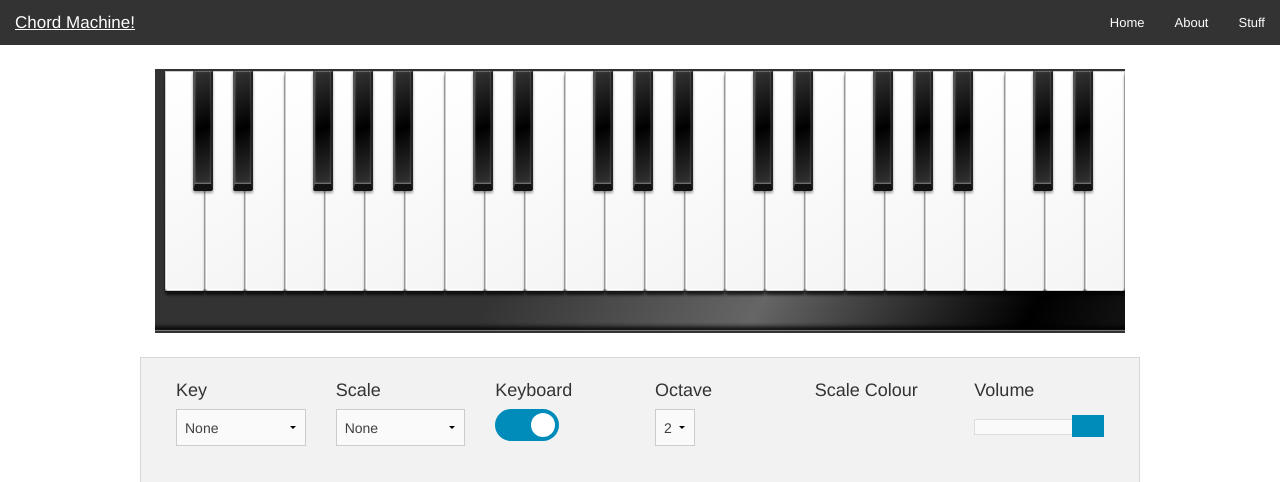
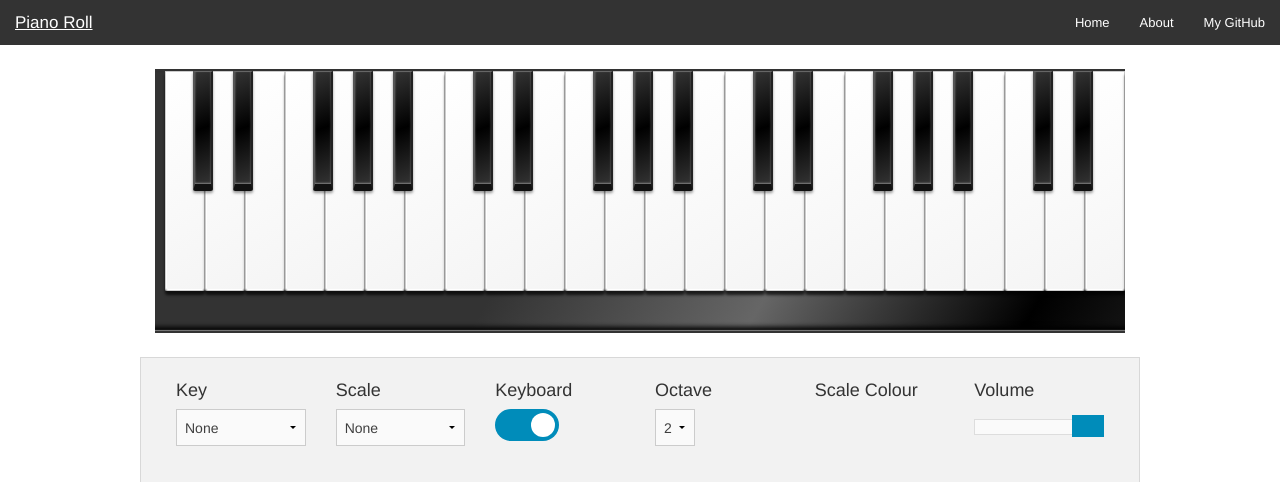
Before and after one commit to brent-g/piano_roll, a CodeIgniter app: page / in a window 1280 px wide. Shown: the top 482 px of the page. Run offline with CodeIgniter, Linux system fonts and the light colour scheme.

Commit message:
small deetz

```diff
--- a/application/views/welcome_message.php
+++ b/application/views/welcome_message.php
@@ -258,14 +258,14 @@ function toggle_keyboard()
 <body>
 	<nav class="top-bar">
 		<ul class="title-area">
-			<li class="name"><h1><a href="#">Chord Machine!</a></h1></li>
+			<li class="name"><h1><a href="#">Piano Roll</a></h1></li>
 		</ul>
 
 		<section class="top-bar-section">
 			<ul class="right">
 				<li><a href="#">Home</a></li>
 				<li><a href="#">About</a></li>
-				<li><a href="#">Stuff</a></li>
+				<li><a href="https://github.com/brent-g/" target="_blank">My GitHub</a></li>
 			</ul>
 		</section>
 	</nav>
```
